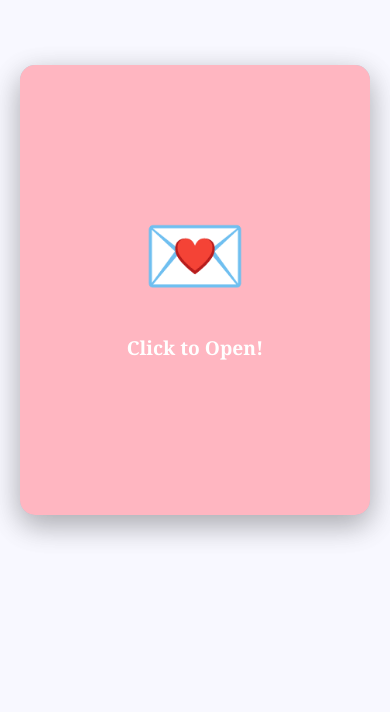
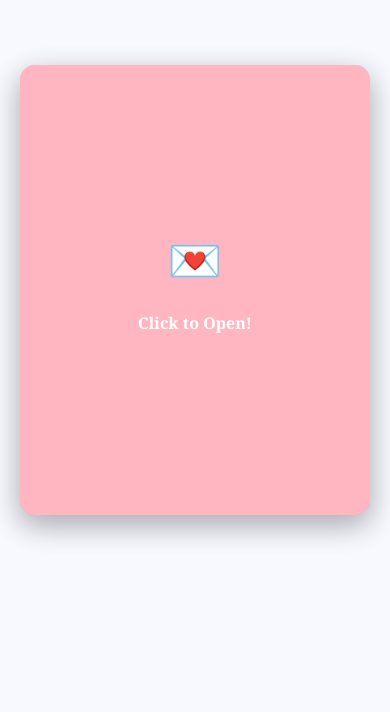
Before and after one commit to lina200407/happy-birthday, a plain HTML site: page index.html in a window 390 px wide. Shown: the part 132-844 px from the top of the page. Drawn offline with Linux system fonts and the light colour scheme.

Commit message:
Update index.html

```diff
--- a/index.html
+++ b/index.html
@@ -3,13 +3,16 @@
 <head>
     <meta charset="UTF-8">
     <meta name="viewport" content="width=device-width, initial-scale=1.0">
-    <title>Happy birthday Mimi</title>
-    <style> :root {
-    --card-width: 350px;
-    --card-height: 450px;
+    <title>Happy Birthday Mimi</title>
+    <style>
+        :root {
             --primary-color: #ffb6c1; /* Light Pink */
             --secondary-color: #add8e6; /* Light Blue */
             --font-color: #333;
+        }
+
+        * {
+            box-sizing: border-box;
         }
 
         body {
@@ -18,17 +21,20 @@ body {
             align-items: center;
             min-height: 100vh;
             margin: 0;
+            padding: 20px;
             background-color: #f8f8ff; /* Ghost White background */
             font-family: 'Georgia', serif;
-    perspective: 1000px; /* Needed for 3D flip effect */
-    overflow: hidden;
+            overflow: auto;
         }
 
         .card-container {
             position: relative;
-    width: var(--card-width);
-    height: var(--card-height);
+            width: 90vw;
+            max-width: 350px;
+            height: 60vh;
+            max-height: 450px;
             transform-style: preserve-3d;
+            perspective: 1000px;
         }
 
         /* --- Card Back (Static Part) --- */
@@ -45,13 +51,13 @@ body {
             align-items: center;
             text-align: center;
             color: white;
-    font-size: 1.5em;
+            font-size: clamp(1.2rem, 4vw, 1.5rem);
             font-weight: bold;
             z-index: 10;
         }
 
         .card-back .emoji {
-    font-size: 3em;
+            font-size: clamp(2rem, 8vw, 3rem);
             margin-top: 15px;
         }
 
@@ -60,8 +66,8 @@ body {
             position: absolute;
             width: 100%;
             height: 100%;
-    transform-origin: left center; /* Pivot the flip from the left edge */
-    transition: transform 1.5s cubic-bezier(0.25, 0.46, 0.45, 0.94); /* Smooth, exciting animation */
+            transform-origin: left center;
+            transition: transform 1.5s cubic-bezier(0.25, 0.46, 0.45, 0.94);
             cursor: pointer;
             z-index: 20;
             transform-style: preserve-3d;
@@ -80,15 +86,15 @@ body {
             justify-content: center;
             align-items: center;
             color: white;
-    font-size: 1.2em;
+            font-size: clamp(1rem, 3.5vw, 1.2rem);
             font-weight: 600;
-    backface-visibility: hidden; /* Hide the back of the flap when flipped */
+            backface-visibility: hidden;
         }
 
         .card-flap .emoji-flap {
-    font-size: 4em;
+            font-size: clamp(2.5rem, 10vw, 4rem);
             margin-bottom: 10px;
-    animation: pulse 2s infinite; /* Little animation to draw attention */
+            animation: pulse 2s infinite;
         }
 
         /* The actual letter content inside the card */
@@ -99,20 +105,19 @@ body {
             background-color: white;
             border-radius: 15px;
             padding: 20px;
-    box-sizing: border-box;
-    transform: rotateY(180deg); /* Start flipped, so it shows when the flap opens */
+            transform: rotateY(180deg);
             backface-visibility: hidden;
-    overflow-y: auto; /* Allow scrolling for the letter */
+            overflow-y: auto;
             box-shadow: 0 10px 30px rgba(0, 0, 0, 0.15);
             color: var(--font-color);
-    font-size: 0.9em;
+            font-size: clamp(0.8rem, 2.5vw, 0.9rem);
             line-height: 1.6;
         }
 
         .letter-content h1 {
             color: var(--primary-color);
             text-align: center;
-    font-size: 1.6em;
+            font-size: clamp(1.2rem, 4.5vw, 1.6rem);
             margin-top: 0;
             margin-bottom: 20px;
         }
@@ -131,7 +136,7 @@ body {
 
         /* --- Active State (Flipped) --- */
         .card-front.open {
-    transform: rotateY(-180deg); /* This flips the card to reveal the letter */
+            transform: rotateY(-180deg);
         }
 
         /* --- Keyframe Animation --- */
@@ -139,7 +144,61 @@ body {
             0% { transform: scale(1); }
             50% { transform: scale(1.1); }
             100% { transform: scale(1); }
-} </style>
+        }
+
+        /* --- Responsive Design --- */
+        @media (max-width: 768px) {
+            .card-container {
+                width: 85vw;
+                height: 65vh;
+            }
+        }
+
+        @media (max-width: 480px) {
+            .card-container {
+                width: 90vw;
+                height: 70vh;
+            }
+
+            body {
+                padding: 10px;
+            }
+
+            .card-letter {
+                padding: 15px;
+            }
+
+            .letter-content h1 {
+                margin-bottom: 15px;
+            }
+
+            .letter-content p {
+                margin-bottom: 12px;
+            }
+
+            .letter-content .signature {
+                margin-top: 20px;
+            }
+        }
+
+        @media (max-width: 320px) {
+            .card-container {
+                width: 95vw;
+                height: 75vh;
+            }
+
+            .card-letter {
+                padding: 12px;
+            }
+        }
+
+        /* For very tall screens */
+        @media (max-height: 600px) {
+            .card-container {
+                height: 80vh;
+            }
+        }
+    </style>
 </head>
 <body>
 
@@ -162,13 +221,11 @@ body {
 
                     <p>There are a lot of people in the world, but somehow, out of everyone, I got blessed with you — the one who understands my silence, laughs at my nonsense, and makes even the most ordinary days feel like a little piece of magic.</p>
 
-                    <p>You’ve been my safe place, my chaos partner, my free therapist, and my daily dose of sunshine . With you, every laugh is louder, every problem smaller, and every moment softer.</p>
+                    <p>You've been my safe place, my chaos partner, my free therapist, and my daily dose of sunshine . With you, every laugh is louder, every problem smaller, and every moment softer.</p>
 
-                    <p>I love how we can talk for hours about everything and nothing, how we send memes like they’re love letters, and how you always know when something’s wrong — even before I say a word. You’re rare, real, and honestly, the kind of soul I never want to lose.</p>
+                    <p>I love how we can talk for hours about everything and nothing, how we send memes like they're love letters, and how you always know when something's wrong — even before I say a word. You're rare, real, and honestly, the kind of soul I never want to lose.</p>
 
                     <p>Thank you for being you — for your kindness, your energy, your weirdness, and your heart that shines brighter than any star (yes, even the dramatic ones 💕).</p>
-
-
 
                     <p class="signature">With love
                     <br>Lina ✨</p>
@@ -177,7 +234,8 @@ body {
         </div>
     </div>
 
-    <script> document.addEventListener('DOMContentLoaded', () => {
+    <script>
+        document.addEventListener('DOMContentLoaded', () => {
             const card = document.getElementById('birthdayCard');
 
             // Function to handle the card opening/closing
@@ -188,6 +246,7 @@ body {
 
             // Attach the click event listener to the card
             card.addEventListener('click', toggleCard);
-});</script>
+        });
+    </script>
 </body>
 </html>
```
Lines whose indentation alone changed are shown as unchanged.
